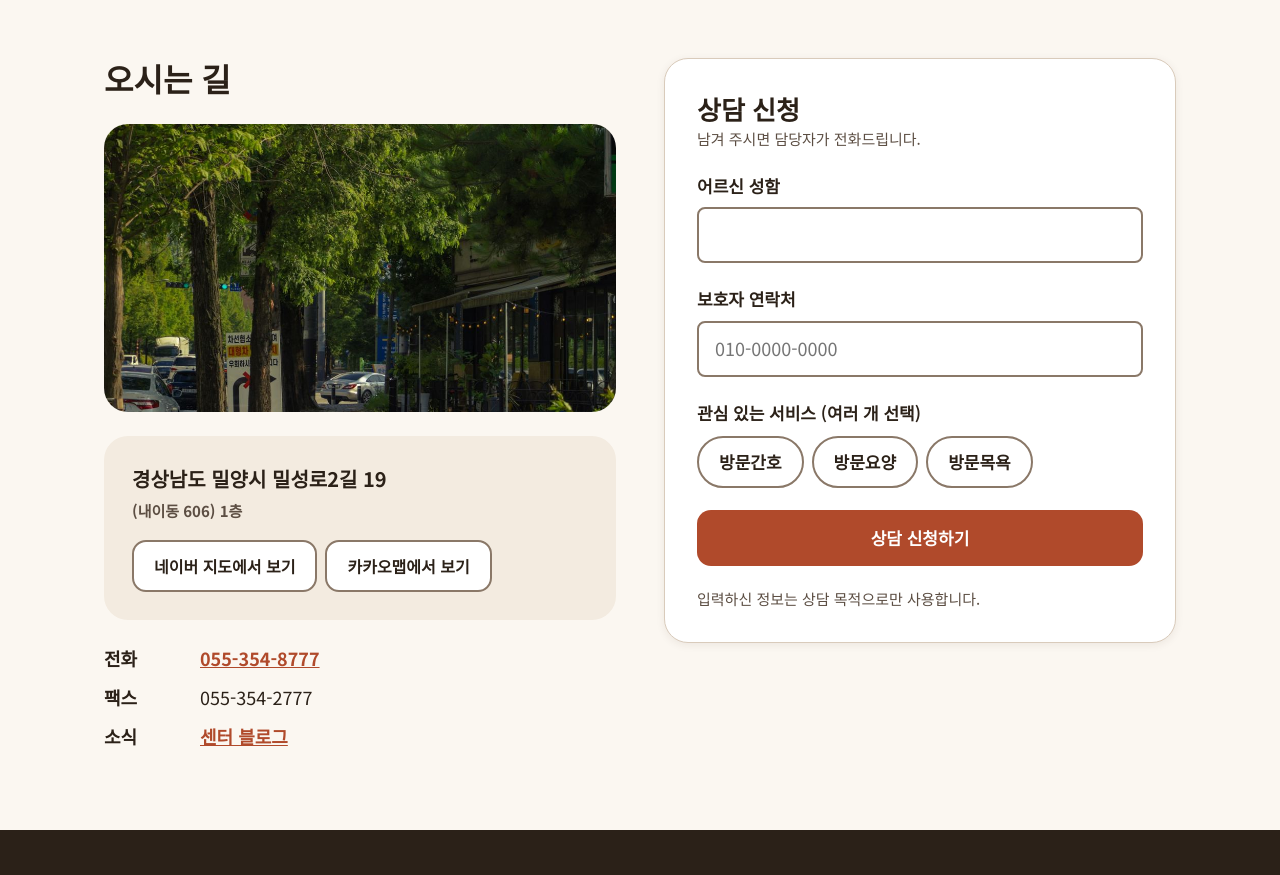
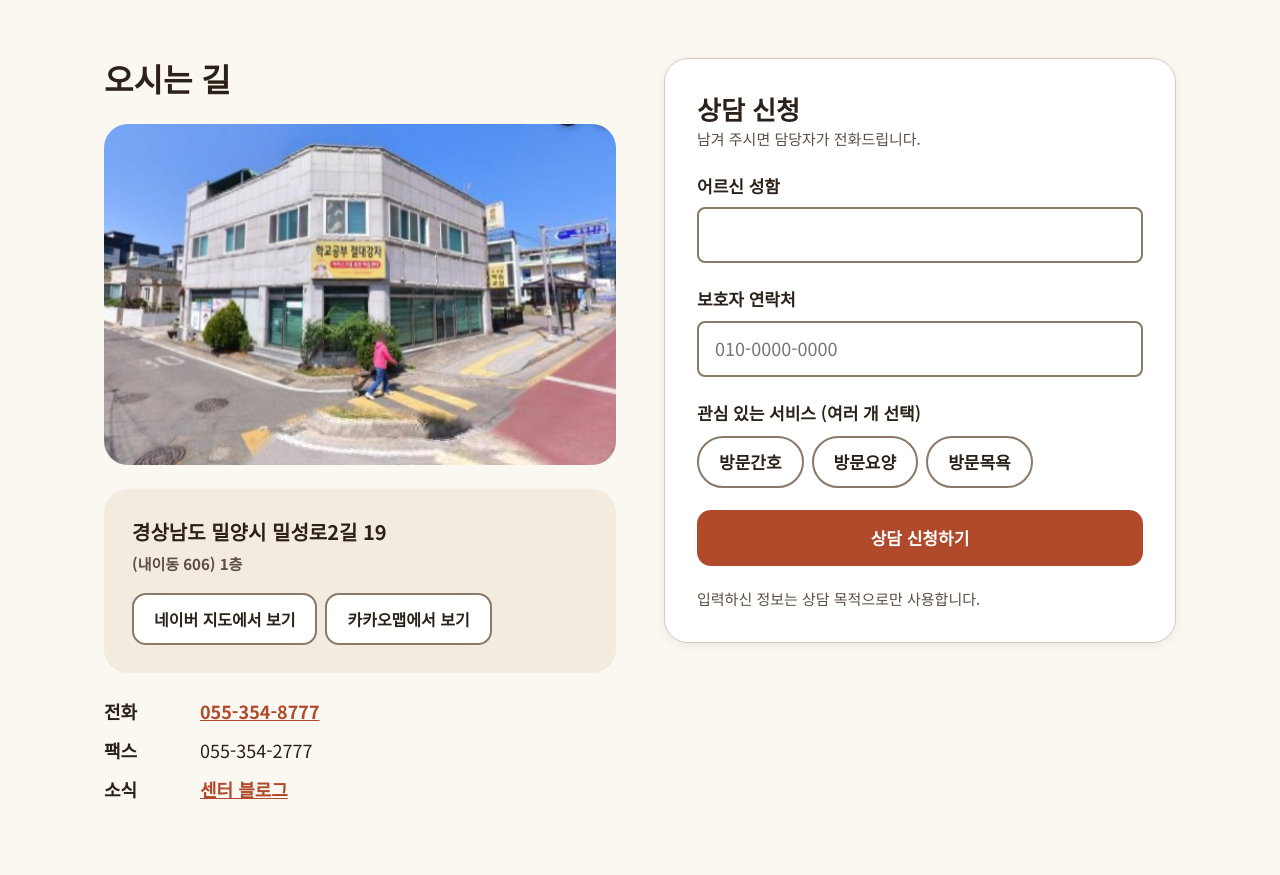
Before and after one commit to dajeongjaega/dajeongjaega.github.io, a plain HTML site: page index.html in a window 1280 px wide. Shown: the part 2720-3595 px from the top of the page. Drawn offline with Linux system fonts and the light colour scheme.

Commit message:
오시는 길 사진을 센터 건물 외관으로 교체
Co-Authored-By: Claude Opus 5.5 <noreply@anthropic.com>
Claude-Session: https://claude.ai/code/session_01MCjvaYg1ed7wPcrS1bQA6z

```diff
--- a/index.html
+++ b/index.html
@@ -100,6 +100,7 @@ h1,h2,h3,p{margin:0}
 .photo-band .section-head{margin-bottom:0}
 .band-photo{width:100%;height:auto;aspect-ratio:16/9;object-fit:cover;border-radius:var(--radius-lg);display:block}
 .card-photo{width:100%;height:auto;aspect-ratio:16/10;object-fit:cover;display:block;background:var(--surface-200)}
+.loc-photo{aspect-ratio:3/2}
 .credit{font-size:.8125rem;color:var(--footer-muted)}
 .credit a{color:var(--footer-muted)}
 
@@ -379,7 +380,7 @@ legend{padding:0;margin-bottom:10px;font-size:1.0625rem;font-weight:600}
     <div class="wrap contact">
       <div class="contact-info">
         <h2 id="contact-title">오시는 길</h2>
-        <img class="band-photo" src="img/street.jpg" alt="가로수가 늘어선 거리" width="1000" height="1250" loading="lazy">
+        <img class="band-photo loc-photo" src="img/building.jpg" alt="센터가 있는 건물 외관, 밀성로2길 19 모퉁이 건물" width="489" height="326" loading="lazy">
         <div class="map-card">
           <p class="addr">경상남도 밀양시 밀성로2길 19<br><span class="small muted">(내이동 606) 1층</span></p>
           <div class="map-links">
```
Also changed, not shown: img/building.jpg (added), img/street.jpg (deleted).
